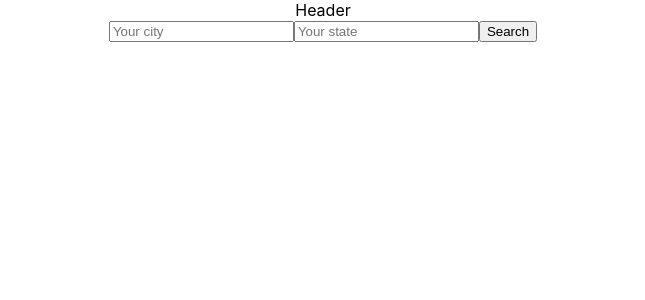
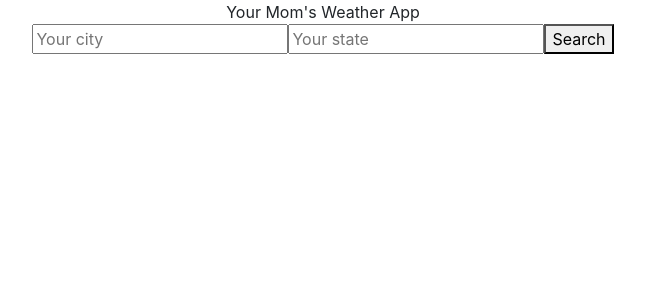
Before and after one commit to Bmilner88/skyscape, a React (Create React App) app: page / in a window 1280 px wide. Shown: the top 300 px of the page, without its empty margins (317-962 px from the left). Built offline with nearby package versions, Linux system fonts and the light colour scheme; no server answers.

Commit message:
added react-bootstrap and react-reveal

```diff
--- a/package.json
+++ b/package.json
@@ -7,7 +7,9 @@
     "@testing-library/react": "^13.3.0",
     "@testing-library/user-event": "^13.5.0",
     "react": "^18.2.0",
+    "react-bootstrap": "^2.5.0",
     "react-dom": "^18.2.0",
+    "react-reveal": "^1.2.2",
     "react-scripts": "5.0.1",
     "web-vitals": "^2.1.4"
   },
--- a/public/index.html
+++ b/public/index.html
@@ -24,6 +24,12 @@
       work correctly both with client-side routing and a non-root public URL.
       Learn how to configure a non-root public URL by running `npm run build`.
     -->
+    <link
+      rel="stylesheet"
+      href="https://cdn.jsdelivr.net/npm/bootstrap@5.2.0-beta1/dist/css/bootstrap.min.css"
+      integrity="sha384-0evHe/X+R7YkIZDRvuzKMRqM+OrBnVFBL6DOitfPri4tjfHxaWutUpFmBp4vmVor"
+      crossorigin="anonymous"
+    />
     <title>Weather Dashboard</title>
   </head>
   <body>
--- a/src/App.js
+++ b/src/App.js
@@ -1,4 +1,6 @@
 import React, { useState } from "react";
+import Fade from "react-reveal/Fade";
+
 import Header from "./components/Header";
 import Current from "./components/Current";
 import Week from "./components/Week";
@@ -42,7 +44,8 @@ function App() {
             (result) => {
               setIsLoaded(true);
               setCurrent(result.current);
-              setWeek(result.daily.splice(0, 7));
+              setWeek(result.daily.splice(1, 7));
+              setSearchItems({ city: "", state: "" });
             },
             (error) => {
               setIsLoaded(true);
@@ -60,14 +63,14 @@ function App() {
           className="form-input"
           placeholder="Your city"
           name="city"
-          value={searchItems.email}
+          value={searchItems.city}
           onChange={handleChange}
         />
         <input
           className="form-input"
           placeholder="Your state"
           name="state"
-          value={searchItems.email}
+          value={searchItems.state}
           onChange={handleChange}
         />
         <button type="submit">Search</button>
@@ -75,12 +78,20 @@ function App() {
 
       {error && <div>Error: {error.message}</div>}
 
-      {!isLoaded && hasSearched && <div>Loading...</div>}
+      {!isLoaded && hasSearched && (
+        <div>
+          <Fade>Loading...</Fade>
+        </div>
+      )}
 
       {isLoaded && (
         <div>
-          <Current current={current} />
-          <Week week={week} />
+          <Fade>
+            <Current current={current} />
+          </Fade>
+          <Fade>
+            <Week week={week} />
+          </Fade>
         </div>
       )}
     </div>
--- a/src/components/Current/index.js
+++ b/src/components/Current/index.js
@@ -3,7 +3,7 @@ import React from "react";
 function Current({ current }) {
   return (
     <div>
-      Local Weather
+      {`Date: ${new Date(current.dt * 1000).toLocaleDateString()}`}
       <div>{`Current Temp: ${current.temp}°`}</div>
       <div>
         {`Weather today:  ${current.weather[0].main}`}
--- a/src/components/Header/index.js
+++ b/src/components/Header/index.js
@@ -1,7 +1,7 @@
 import React from "react";
 
 function Header() {
-  return <div>Header</div>;
-}
+  return <div>Your Mom's Weather App</div>;
+};
 
 export default Header;
--- a/src/components/Week/index.js
+++ b/src/components/Week/index.js
@@ -5,9 +5,10 @@ function Week({ week }) {
     <div>
       {week &&
         week.map(day => (
-          <div>
-            <div>{`Day Temp: ${day.temp.day}°`}</div>
-          </div>
+            <div>
+                <div>{new Date(day.dt * 1000).toLocaleDateString()}</div>
+                <div>{`Day Temp: ${day.temp.day}°`}</div>
+            </div>
         ))}
     </div>
   );
```
Also changed, not shown: 1 other file (tests, documents, lock files or other folders).
